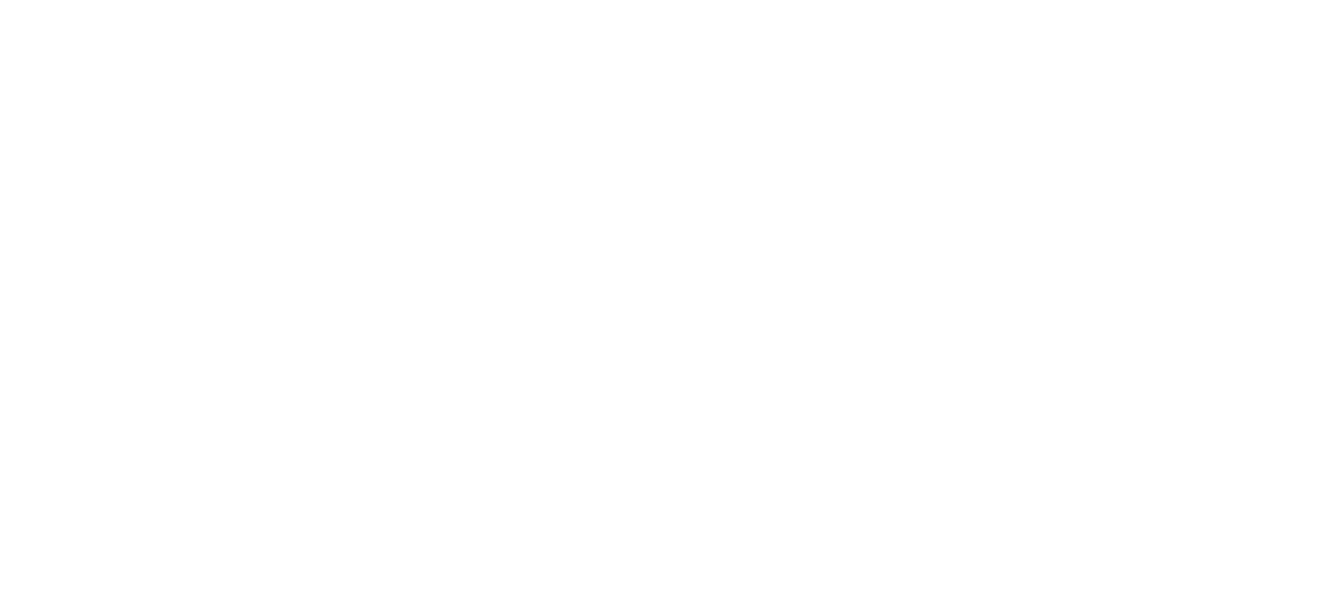
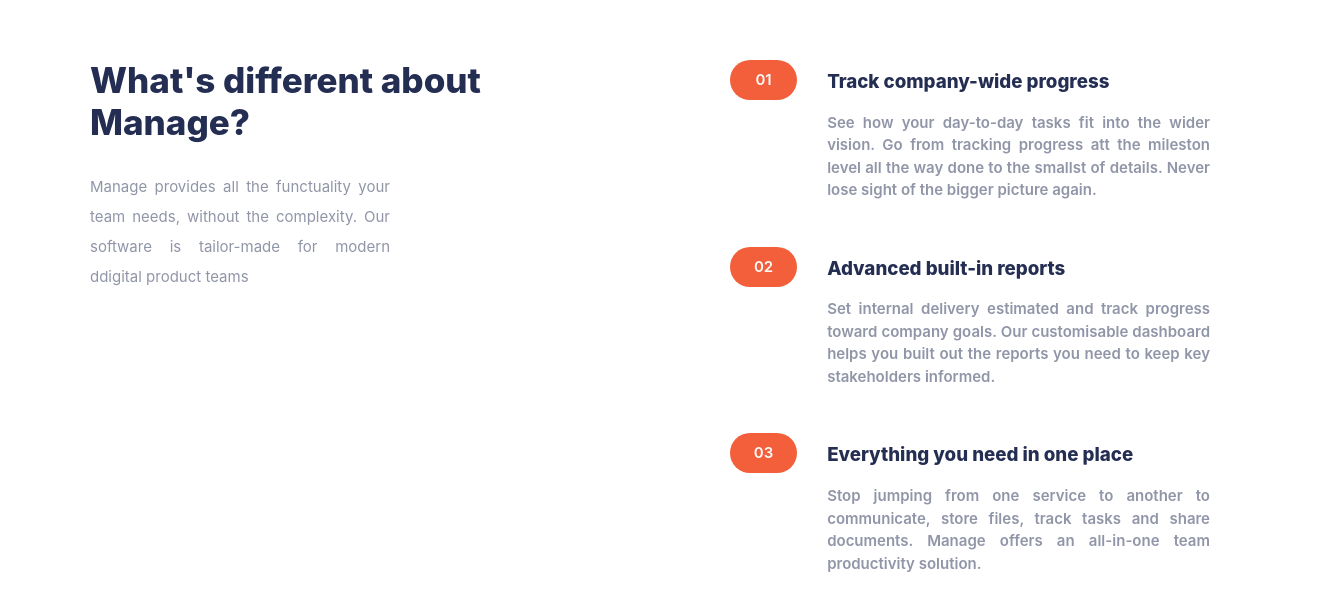
Before and after one commit to RamiRbehi/manage-website, a React (Create React App) app: page / in a window 1280 px wide. Shown: the part 860-1470 px from the top of the page, 1320 px wide, since content can reach past the window. Before the commit the page ends 870 px from the top, so only its background shows below. Built offline with nearby package versions, Linux system fonts and the light colour scheme.

Commit message:
add about component

```diff
--- a/src/App.js
+++ b/src/App.js
@@ -1,4 +1,5 @@
 import './App.css';
+import About from './Components/About';
 import Intro from './Components/Intro';
 import Navbar from './Components/Navbar';
 
@@ -7,6 +8,7 @@ function App() {
     <div className="App">
       <Navbar/>
       <Intro/>
+      <About/>
     </div>
   );
 }
--- /dev/null
+++ b/src/Components/About.jsx
@@ -0,0 +1,202 @@
+import styled from "styled-components"
+import {aboutList} from "../Data"
+import { mobile, mobileL, mobileS, sharedMobileMandL, tablet } from "../Responsive"
+
+const Container =styled.div`
+    width: 100%;
+    height: 120vh;
+    align-items: start;
+    justify-content: start;
+    display: flex;
+    flex-direction: row;
+    text-align: start;
+    padding: 20px;
+
+    ${mobile({height:"210vh"})}
+
+    ${mobileL({height:"250vh"})}
+
+    ${sharedMobileMandL({maxWidth:"100%",
+    flexDirection: "column",
+    alignItems:"center",
+    textAlign:"center",
+    padding:"0"
+    })}
+
+    ${mobileS({maxWidth:"100%",
+    flexDirection: "column",
+    alignItems:"center",
+    textAlign:"center",
+    padding:"0",
+    height:"280vh"
+    })}
+
+
+    ${tablet({maxWidth:"100%",
+    flexDirection: "column",
+    alignItems:"center",
+    textAlign:"center",
+    padding:"0",
+    height:"190vh"
+    })}
+`
+const Left =styled.div`
+    flex: 1;
+    margin: 0 70px;
+
+    ${mobileS({margin:"0",
+    paddingTop:"20px",
+    })}
+
+    ${sharedMobileMandL({margin:"0",
+    paddingTop:"20px",
+    })}
+
+    ${tablet({margin:"0",
+    paddingTop:"20px",
+    })}
+`
+const TitleAbout =styled.h2`
+    color: hsl(228, 39%, 23%);
+    font-weight: 800;
+    font-size: 35px;
+
+    ${mobileS({fontWeight:"700",
+    margin:"0",
+    fontSize:"24px"})}
+
+    ${mobile({fontWeight:"700",
+    margin:"0"})}
+    ${tablet({fontWeight:"800",
+    margin:"0"})}
+`
+const Desc =styled.p`
+    color: hsl(227, 12%, 61%);
+    text-align: justify;
+    font-size: 15px;
+    font-weight: 400;
+    margin-right: 200px;
+    line-height: 2;
+
+    ${mobileS({margin:"20px",
+    textAlign:"center"})}
+
+    ${sharedMobileMandL({margin:"20px",
+    textAlign:"center"})}
+
+    ${tablet({margin:"20px",
+    textAlign:"center",
+    fontSize:"20px"})}
+
+    ${mobileL({fontSize:"18px"})}
+`
+const Right =styled.div`
+    flex: 1;
+    margin: 0 70px;
+
+    ${mobileS({margin:"0"})}
+
+    ${sharedMobileMandL({margin:"0"})}
+
+    ${tablet({margin:"0"})}
+`
+const InfoContainer =styled.div`
+    display: flex;
+    flex-direction: row;
+    margin: 30px 0;
+
+    ${mobileS({margin:"0",
+    position:"relative"})}
+
+    ${mobile({margin:"0",
+    position:"relative"})}
+`
+const Numerotation =styled.div`
+    flex: 1;
+    justify-content: center;
+    text-align: center;
+    background-color: hsl(12, 88%, 59%);
+    border: none;
+    border-radius: 50px;
+    padding: 0;
+    margin-right: 30px;
+    height: 40px;
+
+    ${mobile({margin:"0",
+    position:"absolute",
+    padding:"0 25px"})}
+`
+const Number =styled.span`
+    color: hsl(0, 0%, 98%);
+    font-size: 15px;
+    font-weight: 600;
+    line-height: 40px;
+    vertical-align: middle;
+`
+const TitleContainer =styled.div`
+    flex: 6;
+`
+const SubTitle =styled.h3`
+    padding: 0;
+    margin-top: 10px;
+    color: hsl(228, 39%, 23%);
+    font-weight: 800;
+
+    ${mobileS({marginLeft:"10px",
+    fontWeight:"700",
+    fontSize:"18px"})}
+
+    ${mobile({marginLeft:"60px",
+    fontWeight:"700",
+    fontSize:"18px"})}
+    ${tablet({marginLeft:"60px",
+    fontSize:"20px"})}
+`
+const SubDesc =styled.p`
+    color: hsl(227, 12%, 61%);
+    text-align: justify;
+    font-size: 15px;
+    font-weight: 600;
+    margin-right: 20px;
+    line-height: 1.5;
+
+    ${mobileS({zIndex:"2",
+    margin:"10px",
+    lineHeight: "2",
+    fontSize:"14px"})}
+
+    ${mobile({zIndex:"2",
+    margin:"10px",
+    lineHeight: "2"})}
+
+    ${tablet({zIndex:"2",
+    margin:"10px",
+    lineHeight: "2",
+    fontSize:"16px"})}
+`
+
+const About = () => {
+  return (
+    <Container>
+        <Left>
+          <TitleAbout>What's different about Manage?</TitleAbout>
+          <Desc>Manage provides all the functuality your team needs,
+            without the complexity.
+            Our software is tailor-made for modern ddigital product teams</Desc>
+        </Left>
+          <Right aboutList={aboutList}>
+            {aboutList.map(item=> (
+            <InfoContainer>
+             <Numerotation><Number>{item.num}</Number></Numerotation>
+              <TitleContainer>
+             <SubTitle>{item.aboutSubTitle}</SubTitle>
+             <SubDesc>{item.descSubTitle}</SubDesc>
+             </TitleContainer>
+             </InfoContainer>
+            ))}
+        </Right>
+    </Container>
+  )
+}
+
+export default About
```
Also changed, not shown: public/manifest.json.
